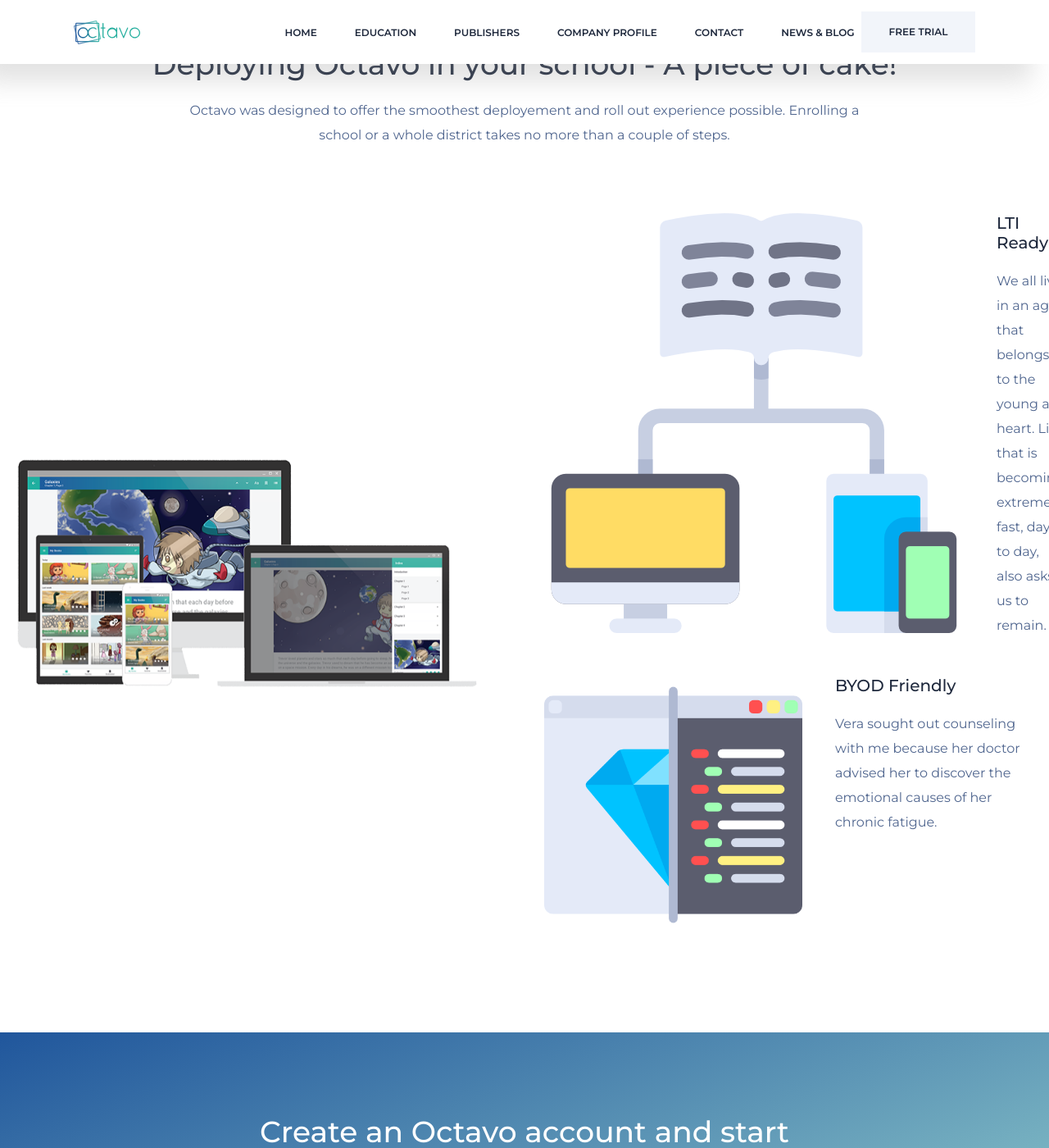
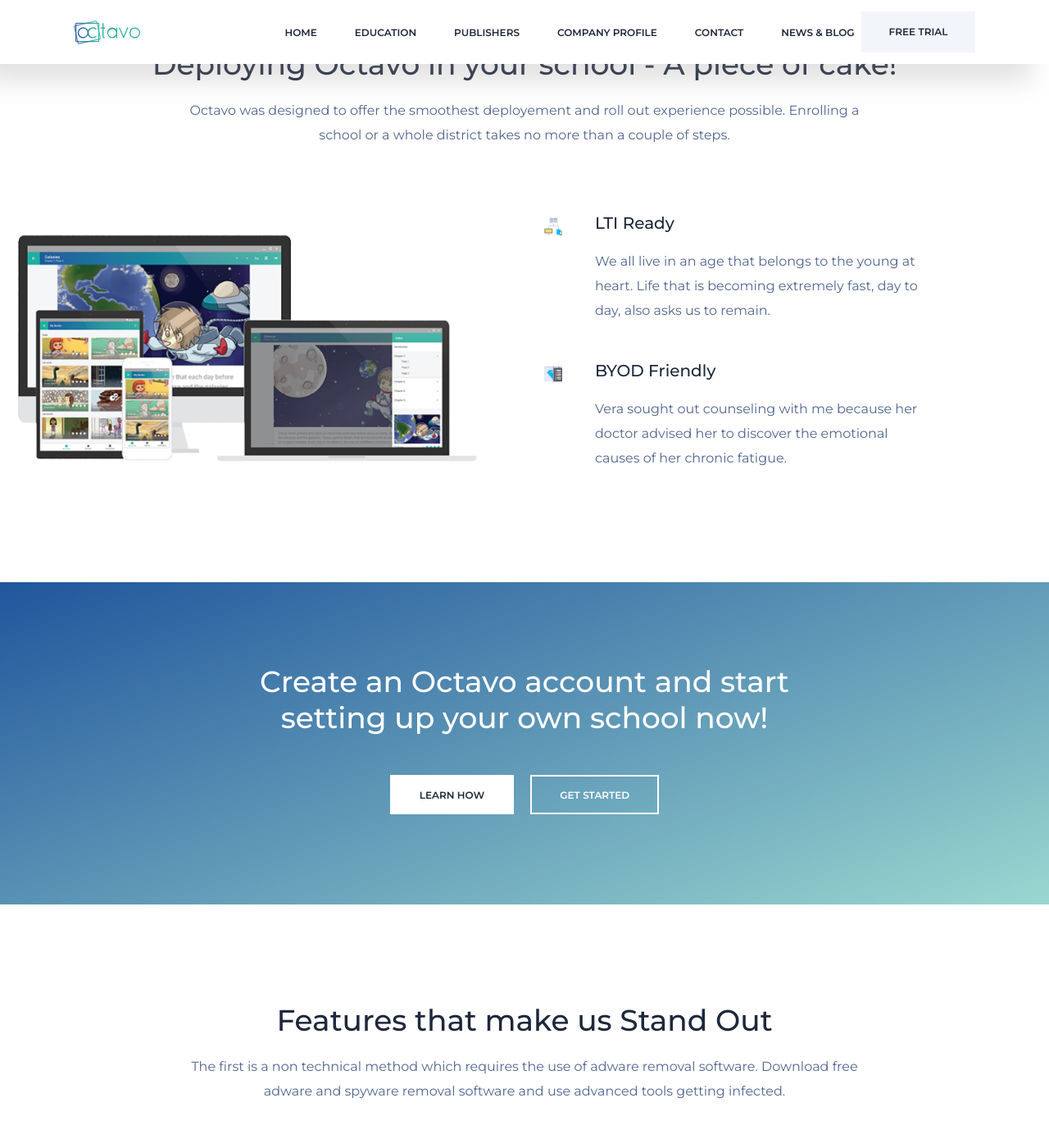
Before and after one commit to jurgencalleja/octavo.education, a Jekyll site: the page built from features.html, in a window 1280 px wide and 1400 px high, scrolled down 381 px. Shown: the whole window at 82% size. Built offline with Jekyll 4.4.1, drawn with Linux system fonts in a browser that asks for light colours.

Commit message:
one last ditch

```diff
--- a/css/main.css
+++ b/css/main.css
@@ -2797,8 +2797,8 @@
     .feature-list {
       margin-top: 50px; } }
 
-.feature-list d-flex flex-row img {
-max-width: 22;
+.feature-list img {
+max-width: 22px;
 max-height: auto;
 }
 
```
